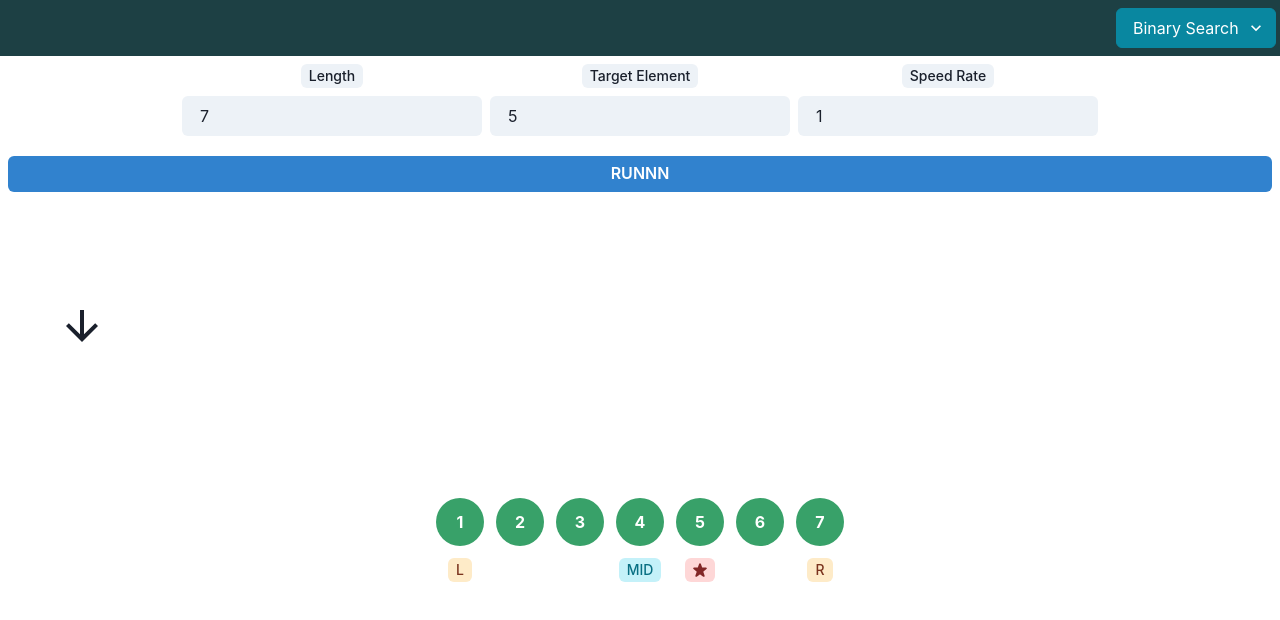
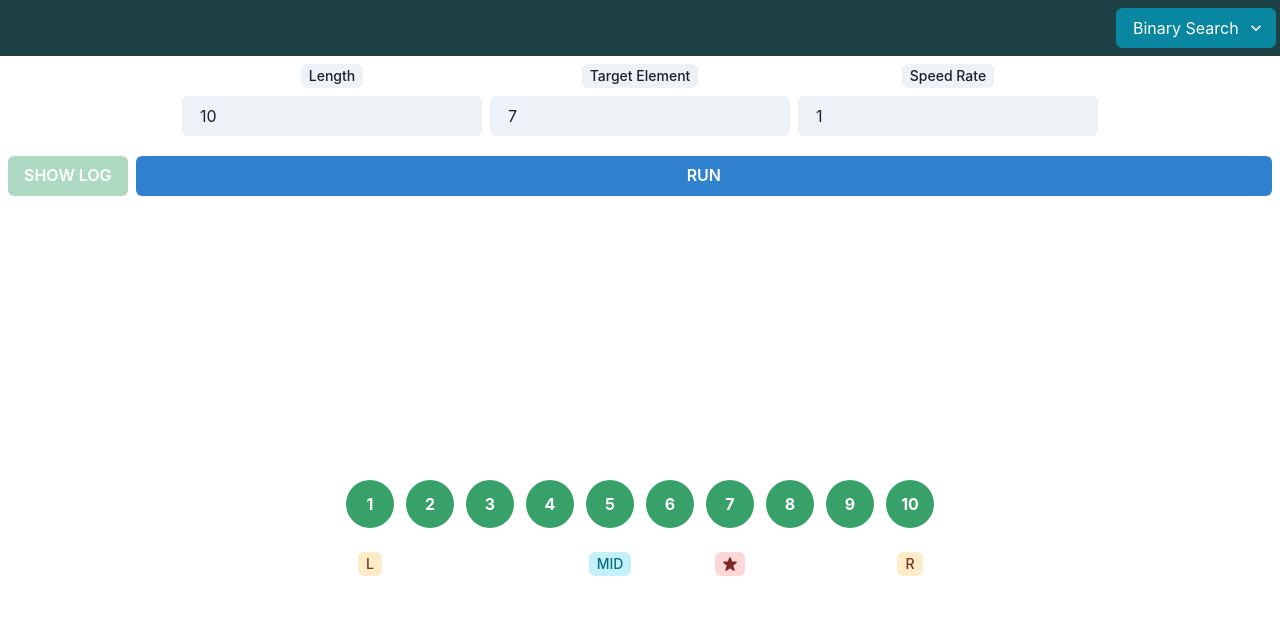
Before and after one commit to wlcharlie/algo-visual, a React (Create React App) app: page /binary-search in a window 1280 px wide. Shown: the top 620 px of the page. Built offline with nearby package versions, Linux system fonts and the light colour scheme.

Commit message:
[feat] binary Search

```diff
--- a/src/components/binary-search/CircleElement.js
+++ b/src/components/binary-search/CircleElement.js
@@ -1,6 +1,6 @@
 import { useCallback } from "react"
 import { useSpring, animated } from "react-spring"
-import { Circle, Tag, TagLabel, useTheme, VStack } from "@chakra-ui/react"
+import { Circle, Tag, useTheme, VStack } from "@chakra-ui/react"
 import { StarIcon } from "@chakra-ui/icons"
 
 const ELE_AREA_ARGUS = 12
@@ -34,26 +34,22 @@ export default function CircleElement({ element }) {
       >
         {element.value}
       </AnimatedCircle>
-      {element.isTarget && (
-        <Tag position="absolute" bottom={-(ELE_AREA_ARGUS / 2) - 3} colorScheme="red">
-          <StarIcon />
-        </Tag>
-      )}
-      {element.isHead && (
-        <Tag position="absolute" bottom={-(ELE_AREA_ARGUS / 2) - 3} colorScheme="orange">
-          L
-        </Tag>
-      )}
-      {element.isTail && (
-        <Tag position="absolute" bottom={-(ELE_AREA_ARGUS / 2) - 3} colorScheme="orange">
-          R
-        </Tag>
-      )}
-      {element.isMiddle && (
-        <Tag position="absolute" bottom={-(ELE_AREA_ARGUS / 2) - 3} colorScheme="cyan">
-          MID
-        </Tag>
-      )}
+
+      <VStack position="absolute" bottom={-(ELE_AREA_ARGUS / 2) - 4 - 2} spacing={1}>
+        {element.isTarget && (
+          <Tag colorScheme="red">
+            <StarIcon />
+          </Tag>
+        )}
+        {element.isMiddle && <Tag colorScheme="cyan">MID</Tag>}
+
+        {!element.isMiddle && !element.isTarget && (
+          <>
+            {element.isHead && <Tag colorScheme="orange">L</Tag>}
+            {element.isTail && <Tag colorScheme="orange">R</Tag>}
+          </>
+        )}
+      </VStack>
     </VStack>
   )
 }
--- /dev/null
+++ b/src/components/binary-search/LogSetSection.js
@@ -0,0 +1,23 @@
+import { Collapse, Stack, Tag } from "@chakra-ui/react"
+import { StarIcon } from "@chakra-ui/icons"
+
+export default function LogSetSection({ data, isOpen }) {
+  return (
+    <Collapse in={isOpen}>
+      <Stack px={2}>
+        {data.map((item, index) => (
+          <Stack spacing={3} direction="row" justify="flex-start">
+            <Tag>{index}</Tag>
+            <Tag colorScheme="red">
+              <StarIcon mr={1} /> Target: {item.target}
+            </Tag>
+            <Tag colorScheme="orange">Left : {item.left}</Tag>
+
+            <Tag colorScheme="cyan">MID : {item.middle}</Tag>
+            <Tag colorScheme="orange">Right: {item.right}</Tag>
+          </Stack>
+        ))}
+      </Stack>
+    </Collapse>
+  )
+}
--- a/src/components/binary-search/VariableSection.js
+++ b/src/components/binary-search/VariableSection.js
@@ -1,8 +1,8 @@
 import { useState, useImperativeHandle, forwardRef } from "react"
 import { Flex, NumberInput, NumberInputField, Tag, VStack } from "@chakra-ui/react"
 
-const DEFAULT_LENGTH = 7
-const DEFAULT_TARGET = 5
+const DEFAULT_LENGTH = 10
+const DEFAULT_TARGET = 7
 const DEFAULT_SPEED = 1
 
 function VariableSection(props, ref) {
--- a/src/pages/binary-search/index.js
+++ b/src/pages/binary-search/index.js
@@ -1,28 +1,27 @@
 import { useState, useRef, createRef, useLayoutEffect } from "react"
 import VariableSection from "components/binary-search/VariableSection"
 import CircleElement from "components/binary-search/CircleElement"
-import Pointer from "components/binary-search/Pointer"
-import { Flex, Button } from "@chakra-ui/react"
+import { Flex, Button, HStack, useDisclosure } from "@chakra-ui/react"
+import LogSetSection from "components/binary-search/LogSetSection"
 
-function initElementsArray(length = 7, target = 5) {
+function initElementsArray(length = 10, target = 7) {
   return Array.from({ length }).map((_, i) => ({
-    isActive: false, // to control ele is :active or not
     isAlive: true, // to control ele is in range or not
     isTarget: i + 1 === target, // to control ele is target or not
     isHead: i === 0, // to control ele is head or not
     isTail: i === length - 1, // to control ele is tail or not
-    isMiddle: i === Math.floor(length / 2),
+    isMiddle: i + 1 === Math.floor(length / 2),
     value: i + 1,
     ref: createRef(),
   }))
 }
 
 export default function BinarySearchPage() {
+  const { isOpen, onToggle } = useDisclosure()
   const variabelRef = useRef()
-  const arrowRef = useRef()
   const [isReady, setIsReady] = useState(false)
   const [elements, setElements] = useState(() => initElementsArray())
-  const [arrowPosition, setArrowPosition] = useState({ x: 50, y: 50 })
+  const [logSet, setLogSet] = useState([])
 
   const SettingView = () => {
     const { getLength, getTarget } = variabelRef.current
@@ -32,45 +31,47 @@ export default function BinarySearchPage() {
     setElements(initElementsArray(length, target))
   }
 
-  const RunningProcess = () => {
+  const RunningProcess = async () => {
     const { getTarget, getSpeedRate } = variabelRef.current
     const target = getTarget()
     const speedRate = getSpeedRate()
 
-    const arrowHeight = arrowRef.current.offsetHeight
+    const set = []
+    let left = 1
+    let right = elements.length
+    let middle = Math.floor((right + left) / 2)
 
-    for (let i = 0; i < elements.length; i++) {
-      const ref = elements[i].ref
-      const top = ref.current.offsetTop
-      const left = ref.current.offsetLeft
-      const positionX = left
-      const positionY = top - arrowHeight
+    for (let i = 0; left <= right; i++) {
+      console.log(left, middle, right, "target:", target)
+
+      if (target < middle) {
+        right = middle - 1
+      }
+
+      if (target > middle) {
+        left = middle + 1
+      }
+
+      middle = Math.floor((right + left) / 2)
+      set.push({ left, middle, right, target })
+
       setTimeout(() => {
         setElements(prev =>
-          prev.map((ele, eleIndex) => {
-            if (eleIndex === i && target !== i + 1 && i === elements.length - 1) {
-              return { ...ele, isActive: false, isAlive: false }
-            }
-
-            if (eleIndex === i) {
-              return { ...ele, isActive: true }
-            }
-
-            if (eleIndex < i) {
-              return { ...ele, isActive: false, isAlive: false }
-            }
-
-            return { ...ele, isActive: false }
-          })
+          prev.map(item => ({
+            ...item,
+            isHead: item.value === set[i].left,
+            isMiddle: item.value === set[i].middle,
+            isTail: item.value === set[i].right,
+            isAlive: item.value >= set[i].left && item.value <= set[i].right,
+          }))
         )
-        setArrowPosition({ x: positionX, y: positionY })
-
-        if (i === elements.length - 1 || i + 1 === target) {
+        if (i === set.length - 1) {
           setIsReady(false)
         }
-      }, (1000 * i) / speedRate)
+      }, (i === 0 ? 1000 : 1000 * i) / speedRate)
 
-      if (target === i + 1) {
+      if (target === middle) {
+        setLogSet(set)
         break
       }
     }
@@ -89,13 +90,19 @@ export default function BinarySearchPage() {
 
     // eslint-disable-next-line
   }, [isReady])
-  console.log(elements)
+
   return (
     <Flex width="100%" height="100%" p={2} direction="column" gap={5}>
       <VariableSection ref={variabelRef} />
-      <Button colorScheme="blue" onClick={handleRun} disabled={isReady}>
-        RUNNN
-      </Button>
+      <HStack>
+        <Button colorScheme="green" disabled={logSet.length === 0} onClick={onToggle}>
+          SHOW LOG
+        </Button>
+        <Button colorScheme="blue" onClick={handleRun} disabled={isReady} flexGrow="1">
+          RUN
+        </Button>
+      </HStack>
+      <LogSetSection data={logSet} isOpen={isOpen} />
       <Flex
         width="100%"
         justifyContent="center"
@@ -104,9 +111,8 @@ export default function BinarySearchPage() {
         gap={3}
         position="relative"
         flexWrap="wrap"
-        mt={10}
       >
-        <Pointer position={arrowPosition} ref={arrowRef} />
+        {/* <Pointer position={arrowPosition} ref={arrowRef} /> */}
 
         {elements.map(ele => (
           <CircleElement key={ele.value} element={ele} />
--- a/src/pages/linear-search/index.js
+++ b/src/pages/linear-search/index.js
@@ -9,8 +9,6 @@ function initElementsArray(length = 7, target = 5) {
     isActive: false, // to control ele is :active or not
     isAlive: true, // to control ele is in range or not
     isTarget: i + 1 === target, // to control ele is target or not
-    isHead: i === 0, // to control ele is head or not
-    isTail: i === length - 1, // to control ele is tail or not
     value: i + 1,
     ref: createRef(),
   }))
```
